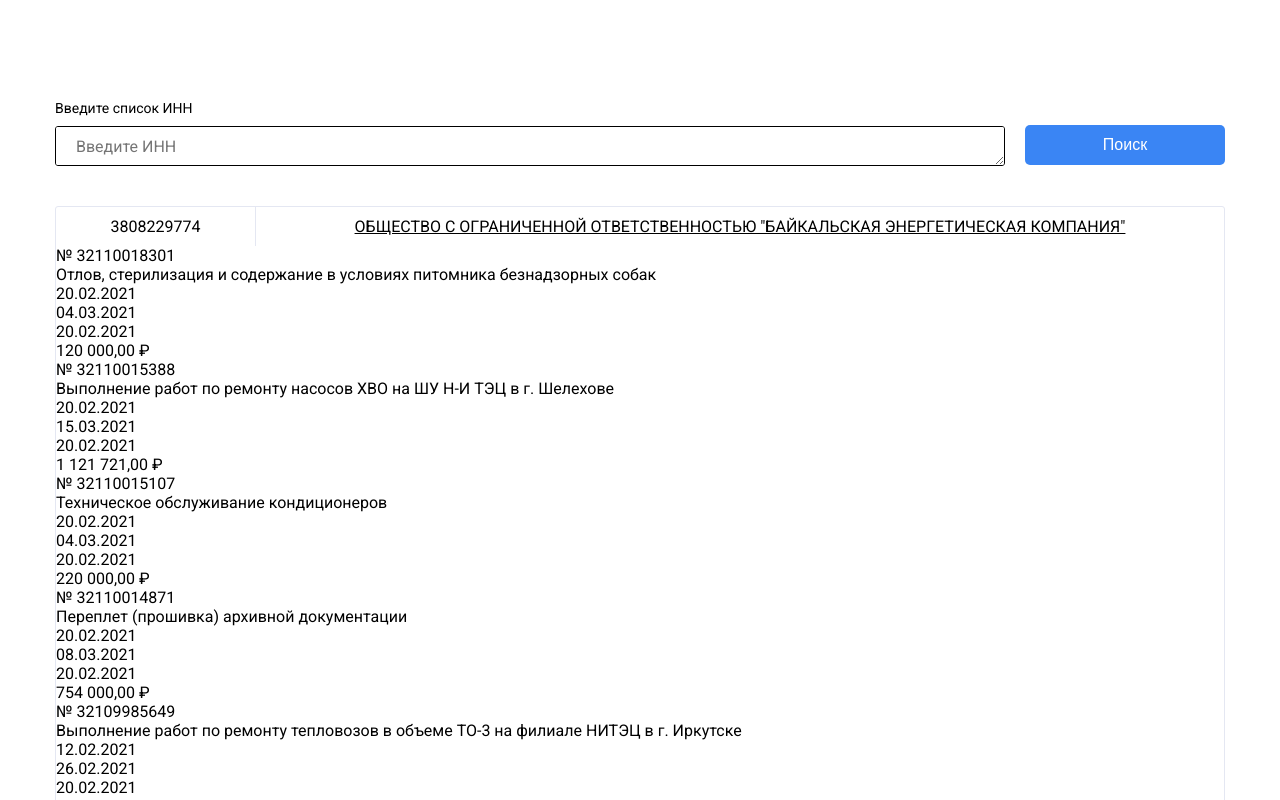
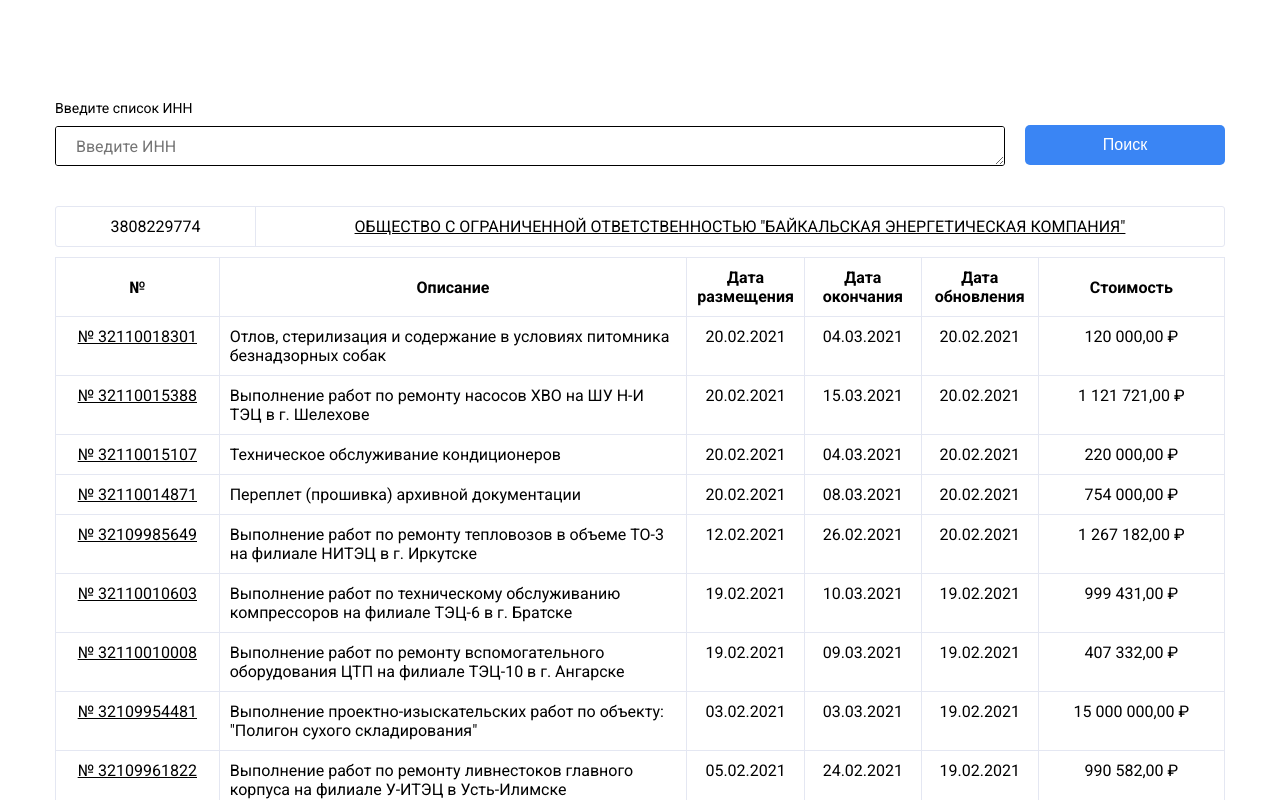
Before and after one commit to g1rz/scrap_zakupki_front, a React (Create React App) app: page / in a window 1280 px wide. Shown: the top 800 px of the page. Built offline with nearby package versions, Linux system fonts and the light colour scheme.

Commit message:
Вывод заявок в виде таблицы

```diff
--- a/src/components/ResultItem/ResultItem.jsx
+++ b/src/components/ResultItem/ResultItem.jsx
@@ -4,18 +4,21 @@
 
 const ResultItem = ({ item }) => {
     const orderList = item.orders.map((order) => (
-        <div className="result-order" key={order.orderID}>
-            <div className="result-order__id">
-                <a className="link" href={order.ink}>
+        <tr className="order-row" key={order.orderID}>
+            <td className="order-row__id">
+                <a className="link" href={order.link} target="_blank" rel="noreferrer">
                     {order.orderID}
                 </a>
-            </div>
-            <div className="result-order__desc">{order.object}</div>
-            <div className="result-order__date">{order.dateStart}</div>
-            <div className="result-order__date">{order.dateEnd}</div>
-            <div className="result-order__date">{order.dateUpdate}</div>
-            <div className="result-order__price">{order.price}</div>
-        </div>
+            </td>
+            <td className="order-row__desc">
+                <p className="order-desc"> {order.object}</p>
+
+            </td>
+            <td className="order-row__date">{order.dateStart}</td>
+            <td className="order-row__date">{order.dateEnd}</td>
+            <td className="order-row__date">{order.dateUpdate}</td>
+            <td className="order-row__price">{order.price}</td>
+        </tr>
     ));
 
     return (
@@ -23,12 +26,28 @@
             <div className="result-item__header">
                 <div className="result-item__col result-item__col--left">{item.inn}</div>
                 <div className="result-item__col result-item__col--right">
-                    <a className="link" href={item.ownerLink} target="_blank">
+                    <a className="link" href={item.ownerLink} rel="noreferrer" target="_blank">
                         {item.owner}
                     </a>
                 </div>
             </div>
-            <div className="result-item__body">{orderList}</div>
+            <div className="result-item__body">
+                <table className="orders">
+                    <thead>
+                        <tr>
+                            <th>№</th>
+                            <th>Описание</th>
+                            <th>Дата размещения</th>
+                            <th>Дата окончания</th>
+                            <th>Дата обновления</th>
+                            <th>Стоимость</th>
+                        </tr>
+                    </thead>
+                    <tbody>
+                        {orderList}
+                    </tbody>
+                </table>
+            </div>
         </div>
     );
 };
--- a/src/components/ResultItem/ResultItem.sass
+++ b/src/components/ResultItem/ResultItem.sass
@@ -1,12 +1,14 @@
 @import '../../_variables.sass'
 
 .result-item
-    border: 1px solid $colorBorder
-    border-radius: 3px
+
     &__header
         display: flex
+        margin-bottom: 10px
         align-items: stretch
         text-align: center
+        border: 1px solid $colorBorder
+        border-radius: 3px
 
     &__col
         padding: 10px 20px
@@ -16,3 +18,28 @@
             border-right: 1px solid $colorBorder
         &--right
             width: calc(100% - 200px)
+
+.orders
+    border-collapse: collapse
+
+    th
+        padding: 10px
+        vertical-align: middle
+        border: 1px solid $colorBorder
+        text-align: center
+    td
+        padding: 10px
+        vertical-align: top
+        border: 1px solid $colorBorder
+        text-align: center
+        &:nth-child(1)
+            width: 14%
+        &:nth-child(2)
+            width: 40%
+            text-align: left
+        &:nth-child(3), &:nth-child(4), &:nth-child(5)
+            width: 10%
+
+.order-desc
+    max-height: 100px
+    overflow-y: hidden
```
Also changed, not shown: 1 other file (tests, documents, lock files or other folders).
